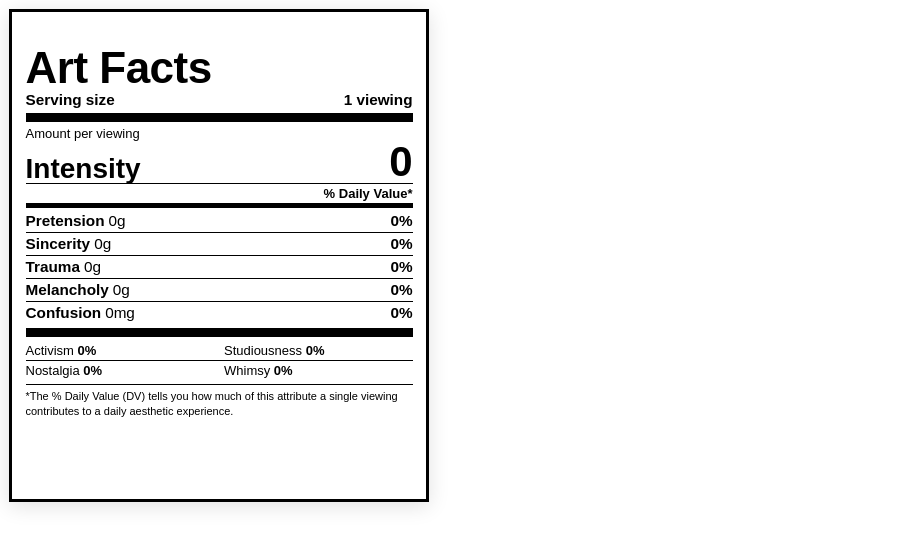
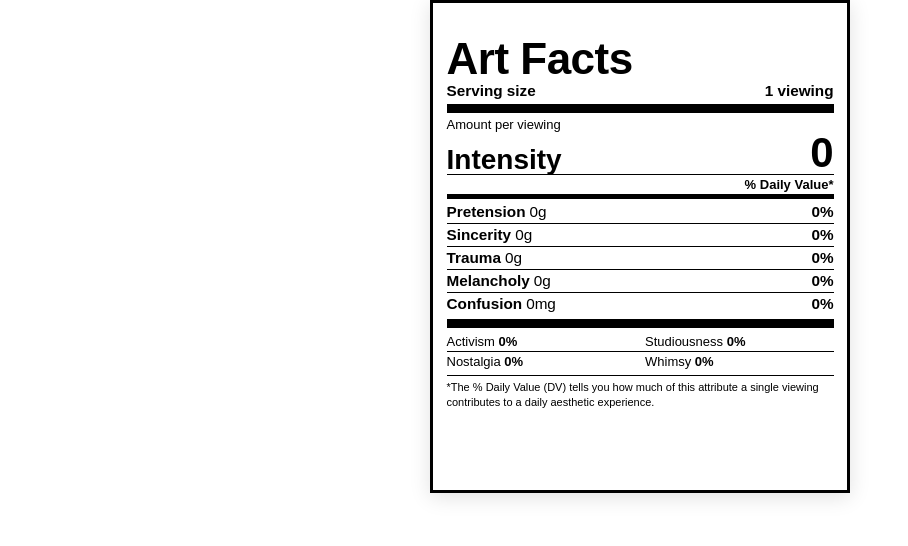
Before and after one commit to kadamwhite/art-nutrition-facts, a website: page index.html in a window 1280 px wide. Both pictures are taken after a click on the button "OK". Shown: the whole page, without its empty margins (0-908 px from the left). Drawn offline with Linux system fonts and the light colour scheme.

Commit message:
Adjust margins for rendered view

```diff
--- a/index.html
+++ b/index.html
@@ -94,7 +94,7 @@
       display: none;
       padding: 2rem 0.75rem 80px;
       max-width: 420px;
-      margin: 0.5rem;
+      margin: 0 auto;
     }
 
     .nutrition-facts {
```
